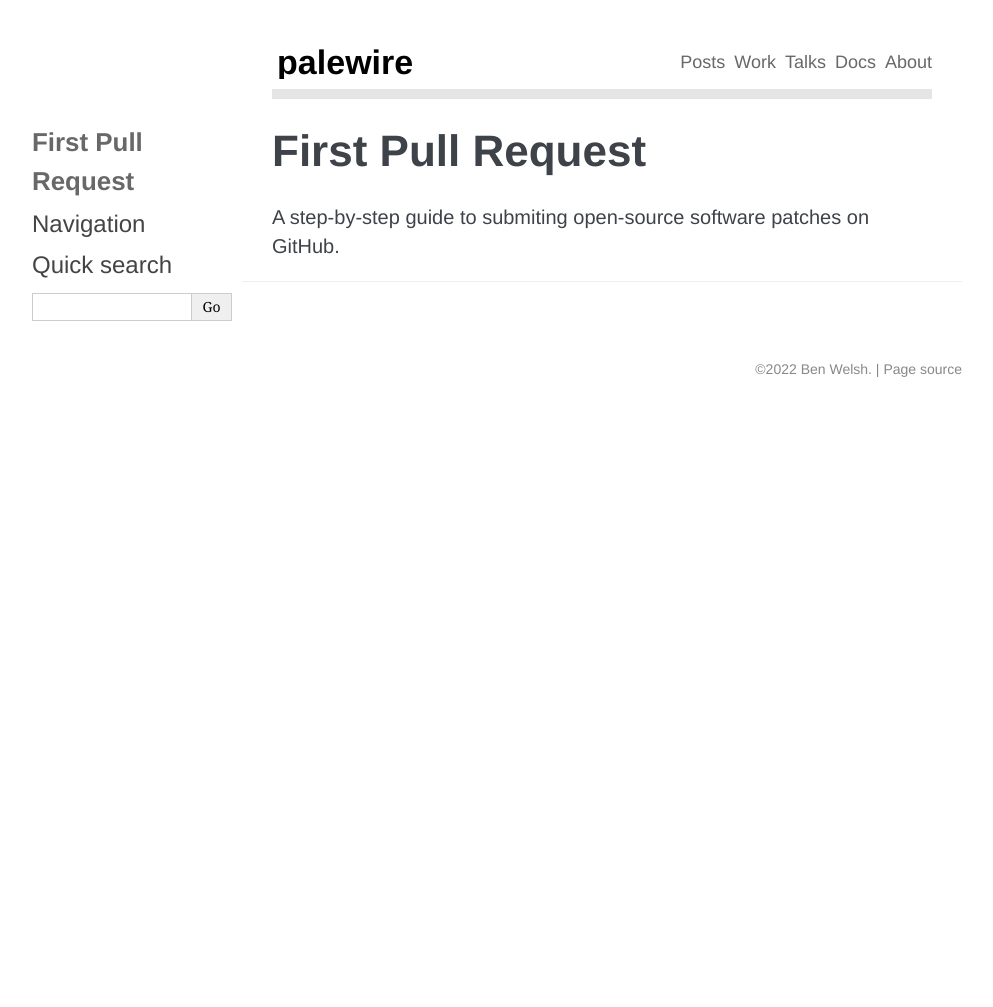
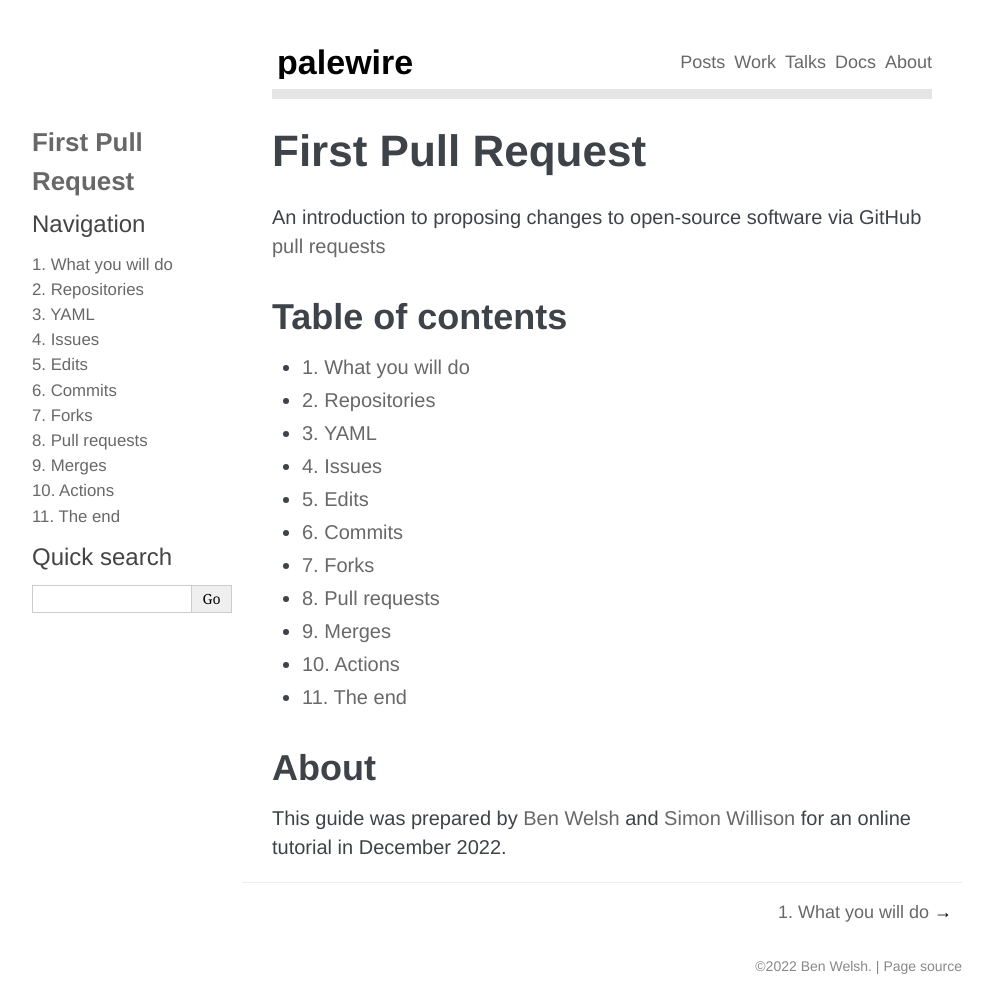
Before and after one commit to palewire/first-pull-request, a Sphinx documentation site: the page built from docs/index.md, in a window 1280 px wide. Shown: the whole page, without its empty margins (148-1141 px from the left). Built offline with Sphinx 7.4.7, drawn with Linux system fonts in a browser that asks for light colours; before the commit the page ends 900 px from its top, so only the background shows below that.

Commit message:
Basic outline and homepage

````diff
--- a/docs/conf.py
+++ b/docs/conf.py
@@ -10,6 +10,7 @@ sys.path.insert(0, str(THIS_DIR.parent))
 
 extensions = [
     "myst_parser",
+    "sphinx_multitoc_numbering",
 ]
 templates_path = ["_templates"]
 source_suffix = ".rst"
--- /dev/null
+++ b/docs/end.md
@@ -0,0 +1,4 @@
+```{include} _templates/nav.html
+```
+
+# The end
--- a/docs/index.md
+++ b/docs/index.md
@@ -3,4 +3,28 @@
 
 # First Pull Request
 
-A step-by-step guide to submiting open-source software patches on GitHub.
+An introduction to proposing changes to open-source software via GitHub [pull requests](https://docs.github.com/en/pull-requests)
+
+## Table of contents
+
+```{toctree}
+:maxdepth: 1
+:name: mastertoc
+:numbered:
+
+mission
+repo
+yaml
+issues
+edits
+commits
+forks
+pullrequests
+merges
+actions
+end
+```
+
+## About
+
+This guide was prepared by [Ben Welsh](https://palewi.re/who-is-ben-welsh/) and [Simon Willison](https://simonwillison.net/) for an online tutorial in December 2022.
--- /dev/null
+++ b/docs/mission.md
@@ -0,0 +1,4 @@
+```{include} _templates/nav.html
+```
+
+# What you will do
--- /dev/null
+++ b/docs/pullrequests.md
@@ -0,0 +1,4 @@
+```{include} _templates/nav.html
+```
+
+# Pull requests
--- a/docs/requirements.txt
+++ b/docs/requirements.txt
@@ -1,2 +1,3 @@
 Sphinx
 myst-parser
+sphinx-multitoc-numbering
````
Also changed, not shown: README.md (+1 -1 lines), docs/actions.md (added, +4 -0 lines), docs/commits.md (added, +4 -0 lines), docs/edits.md (added, +4 -0 lines), docs/forks.md (added, +4 -0 lines), docs/issues.md (added, +4 -0 lines), docs/merges.md (added, +4 -0 lines), docs/repo.md (added, +4 -0 lines), docs/yaml.md (added, +4 -0 lines), 3 other files.
